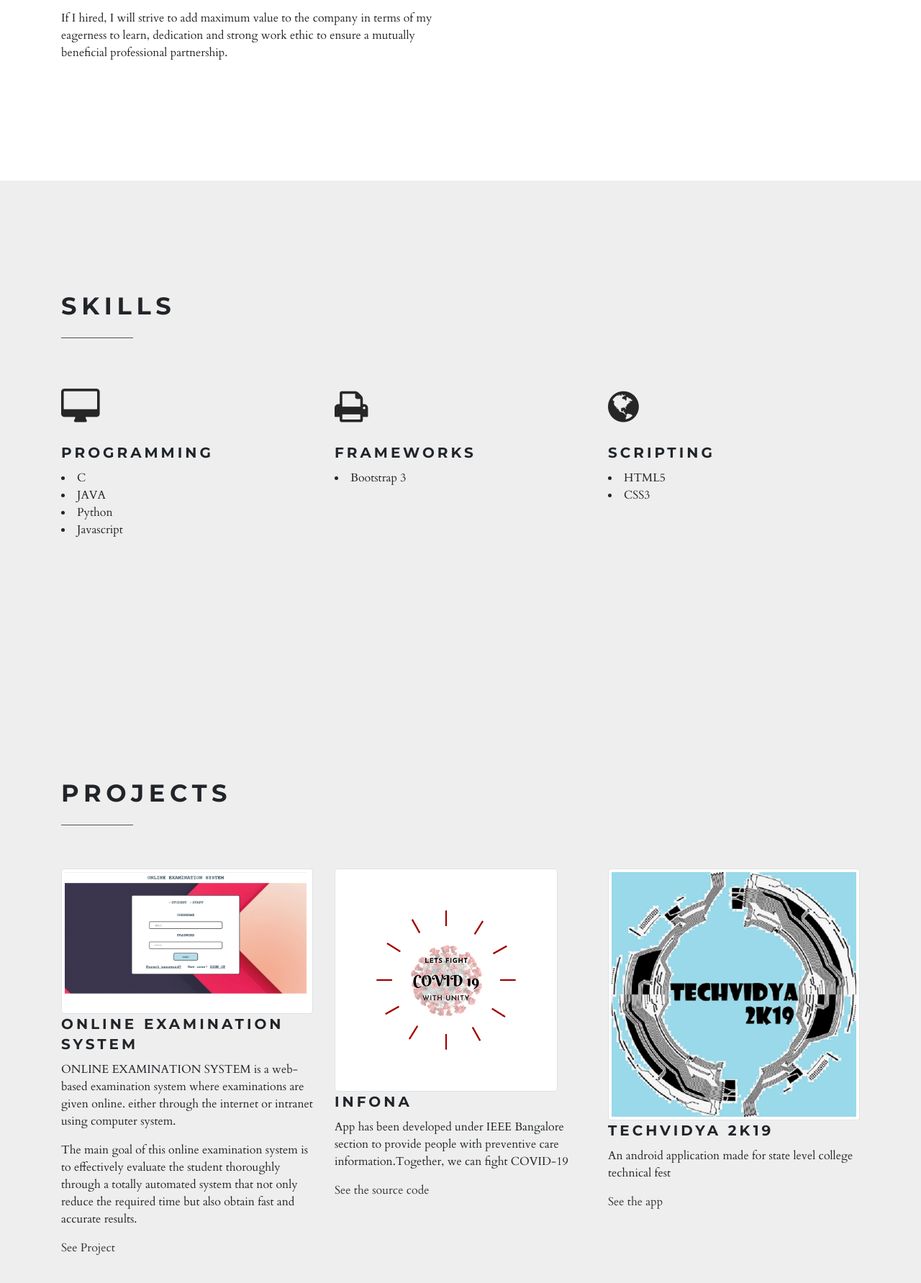
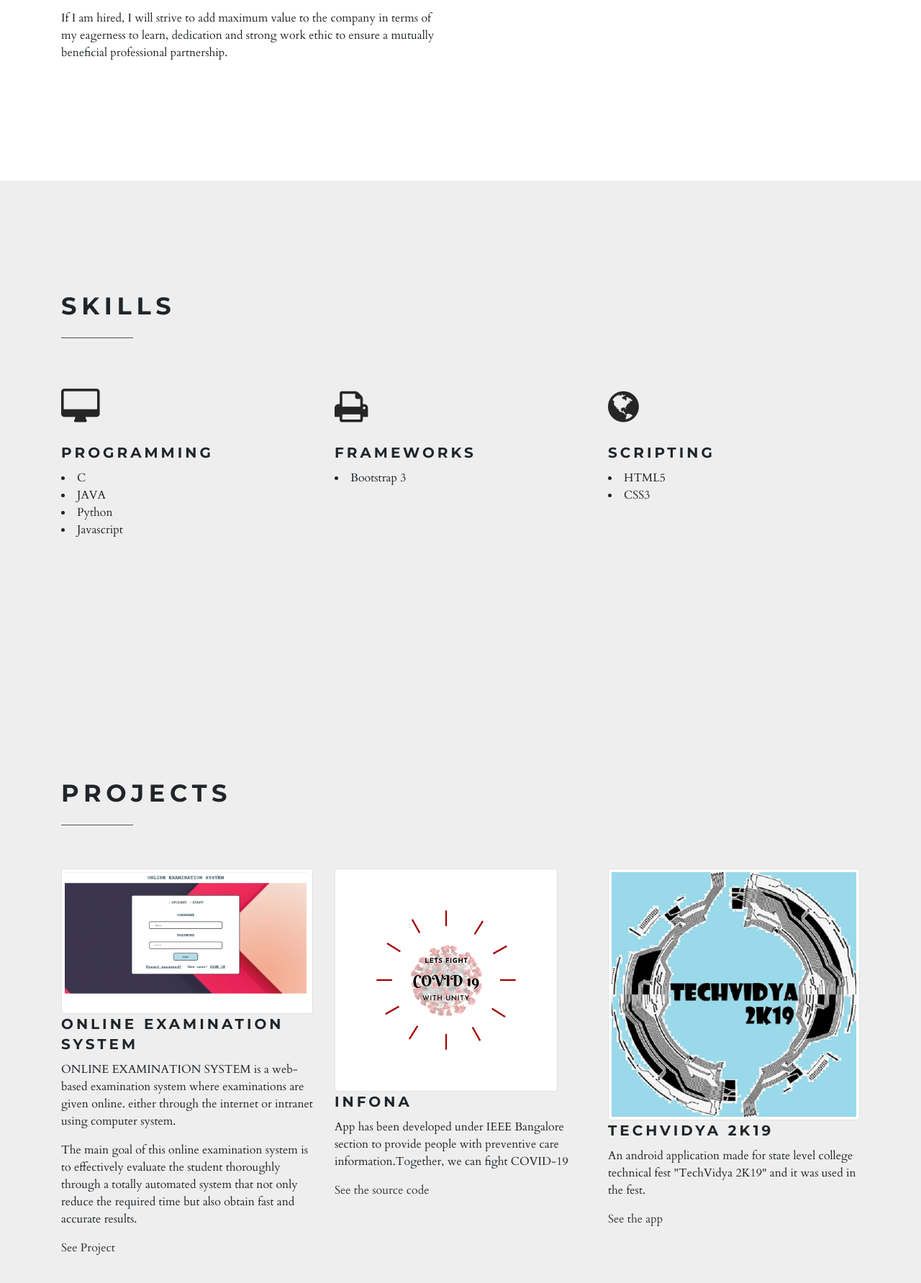
Before and after one commit to bhatvinayak/Portfolio, a plain HTML site: page index.html in a window 1280 px wide. Shown: the part 1330-3113 px from the top of the page at 72% size. Drawn offline with nearby package versions, Linux system fonts and the light colour scheme.

Commit message:
second commit

```diff
--- a/index.html
+++ b/index.html
@@ -70,7 +70,7 @@
             <p class="lead">Being a fresher,</p>
             <p>I am still learning and therefore need this opportunity to know more about this industry. Though I am new, I can vouch for the fact that I am a fast learner with a penchant to both learn and unlearn </p>
             <p>I also bring with me some fresh ideas and hope to discuss the same with my group. I am confident they will find many of them to be quite useful and innovative.</p>
-            <p>If I hired, I will strive to add maximum value to the company in terms of my eagerness to learn, dedication and strong work ethic to ensure a mutually beneficial professional partnership.</p>
+            <p>If I am hired, I will strive to add maximum value to the company in terms of my eagerness to learn, dedication and strong work ethic to ensure a mutually beneficial professional partnership.</p>
           </div>
           <div class="col-lg-5 mx-auto">
             <p><img src="img/bg1.jpeg" alt="" class="img-fluid rounded-circle"></p>
@@ -149,7 +149,7 @@
             <div class="box">
               <div class="img-fluid"><img src="img/final_logo.png" class="img-thumbnail"></div>
               <h5>Techvidya 2k19</h5>
-              <p>An android application made for state level college technical fest</p>
+              <p>An android application made for state level college technical fest "TechVidya 2K19" and it was used in the fest.</p>
               <a href="https://play.google.com/store/apps/details?id=com.bgvinayak.tv2k19&hl=en_IN">See the app</a>
             </div>
           </div>
```
